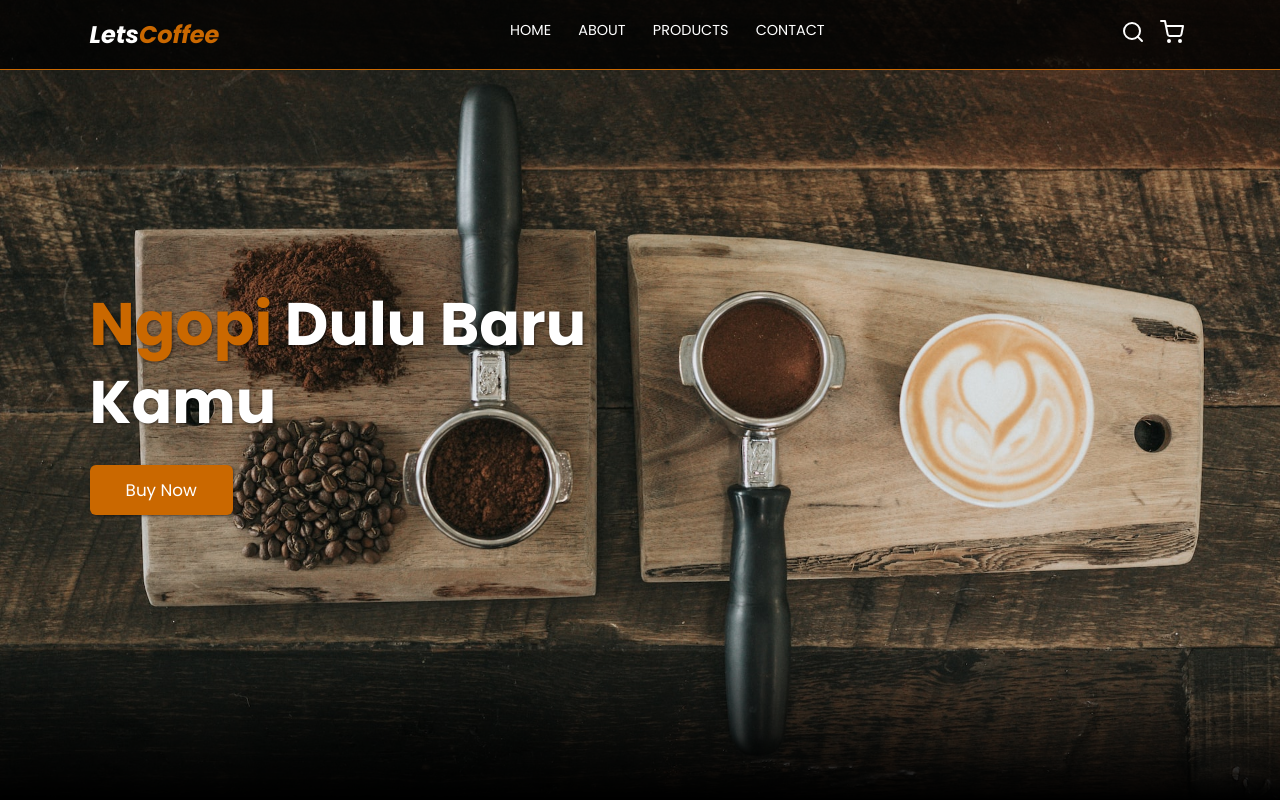
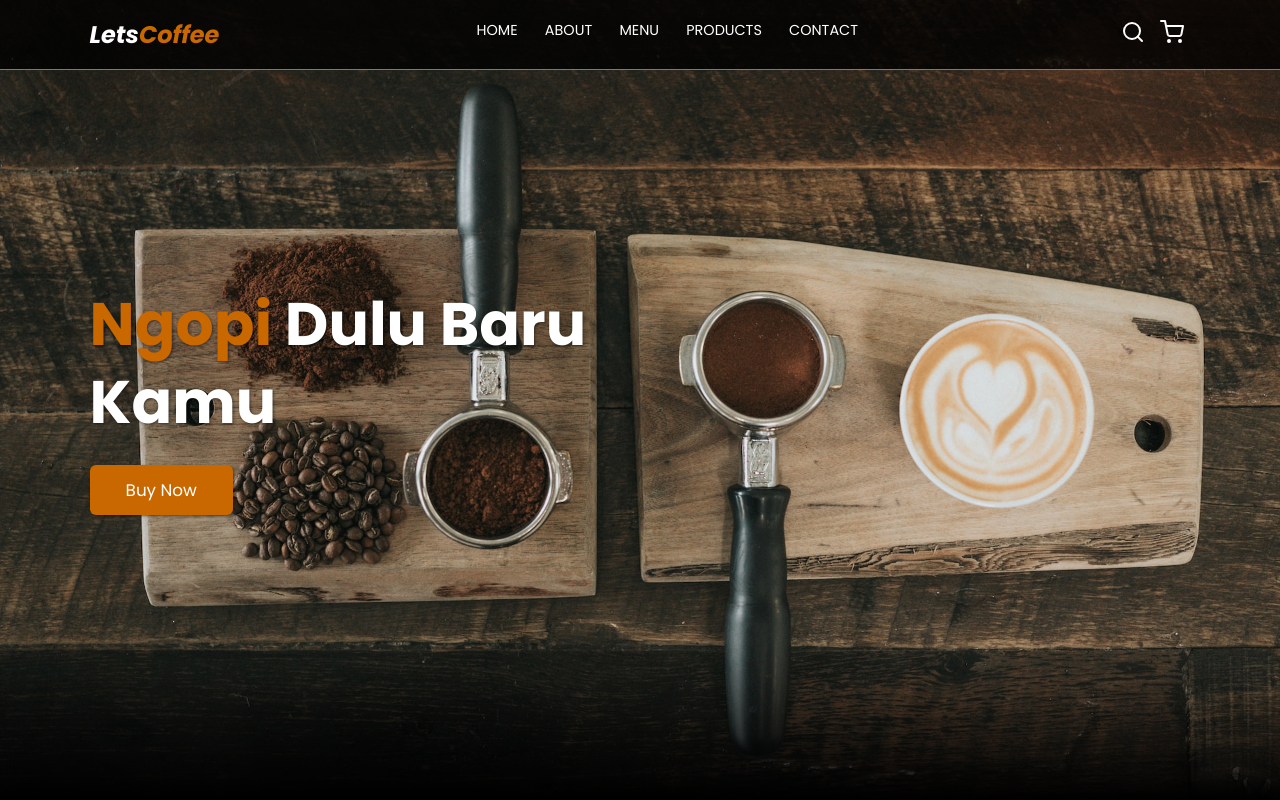
Before and after one commit to ahmadammarm/lets-coffee, a plain HTML site: page index.html in a window 1280 px wide. Shown: the top 800 px of the page. Drawn offline with nearby package versions, Linux system fonts and the light colour scheme.

Commit message:
update menu

```diff
--- a/index.html
+++ b/index.html
@@ -38,7 +38,7 @@
       <div class="navbar-nav">
         <a href="#home">HOME</a>
         <a href="#about">ABOUT</a>
-        <!-- <a href="#menu">MENU</a> -->
+        <a href="#menu">MENU</a>
         <a href="#products">PRODUCTS</a>
         <a href="#contact">CONTACT</a>
       </div>
@@ -136,7 +136,7 @@
     <!-- About Us Section End -->
 
     <!-- Menu Section -->
-    <!-- <section id="menu" class="menu" data-aos="fade-up" data-aos-duration="1000">
+    <section id="menu" class="menu" data-aos="fade-up" data-aos-duration="1000">
       <h2>OUR <span>MENU</span></h2>
       <h4><span>Coffee</span> Drink</h4>
       <div class="row">
@@ -194,7 +194,7 @@
           <p class="menu-card-price" data-aos="fade-up" data-aos-duration="2000">IDR 18K</p>
         </div>
       </div>
-    </section> -->
+    </section>
 
     <!-- Menu Section End -->
 
```
